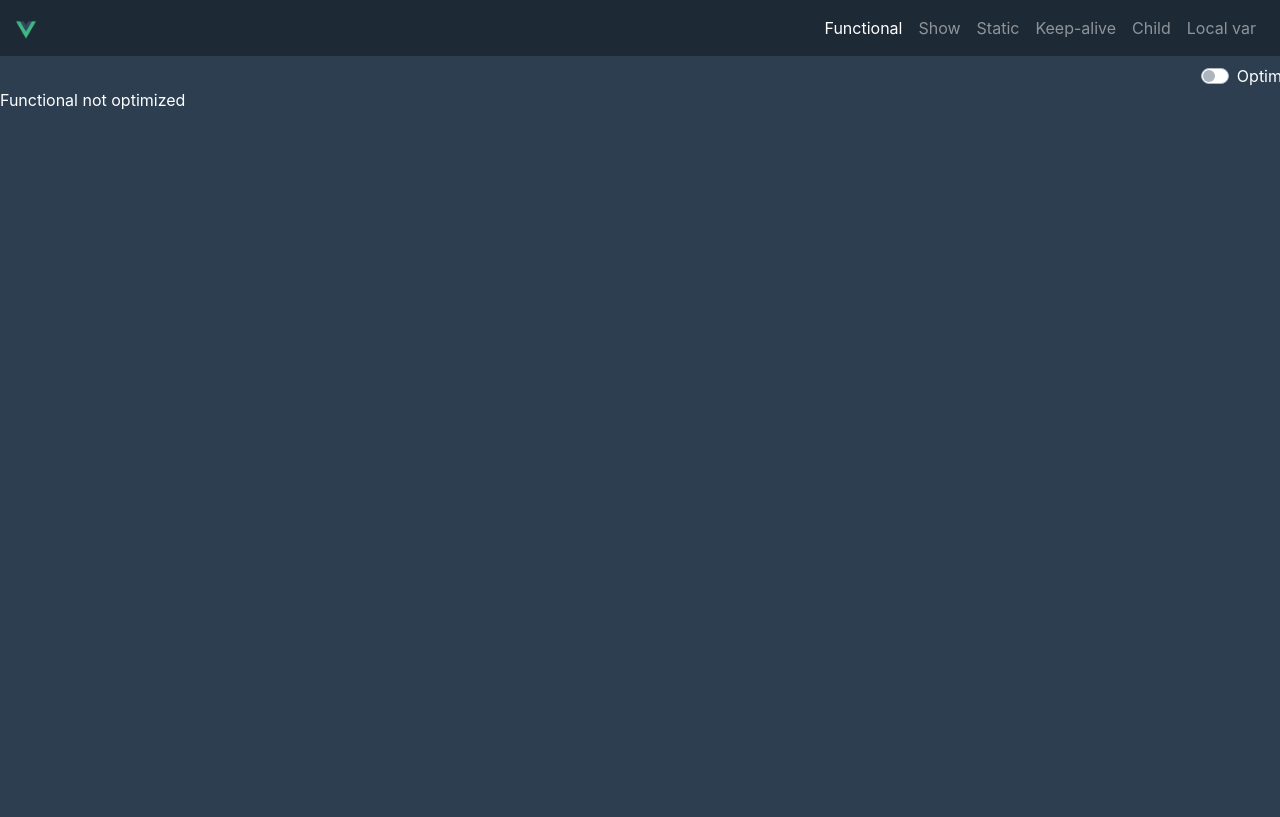
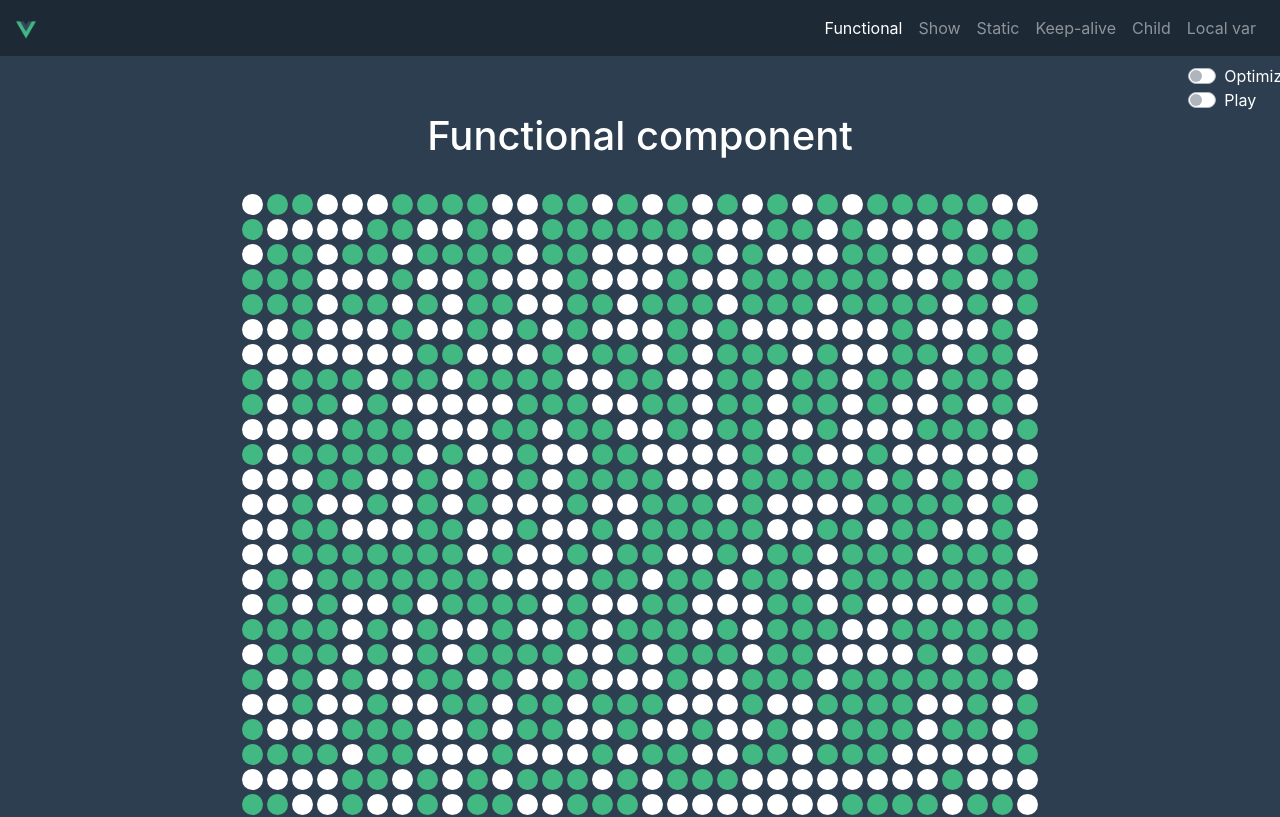
Before and after one commit to iggyster/vue-performance-tips, a Vue app: page /functional in a window 1280 px wide. Shown: the top 817 px of the page. Built offline with nearby package versions, Linux system fonts and the light colour scheme.

Commit message:
Add functionality to functional benchmark

```diff
--- a/src/components/Benchmarks/Functional/FunctionalOff.vue
+++ b/src/components/Benchmarks/Functional/FunctionalOff.vue
@@ -1,11 +1,18 @@
 <template>
-    <div>
-        Functional not optimized
+    <div class="circle">
+        <div v-if="value" class="on"></div>
+        <div v-else class="off"></div>
     </div>
 </template>
 
 <script>
     export default {
-        name: "FunctionalOff"
+        name: "FunctionalOff",
+        props: {
+            value: {
+                type: Boolean,
+                required: true,
+            }
+        },
     }
 </script>
--- a/src/components/Benchmarks/Functional/FunctionalOn.vue
+++ b/src/components/Benchmarks/Functional/FunctionalOn.vue
@@ -1,11 +1,6 @@
-<template>
-    <div>
-        Functional optimized
+<template functional>
+    <div class="circle">
+        <div v-if="props.value" class="on"></div>
+        <div v-else class="off"></div>
     </div>
 </template>
-
-<script>
-    export default {
-        name: "FunctionalOn"
-    }
-</script>
--- a/src/components/Page.vue
+++ b/src/components/Page.vue
@@ -4,12 +4,13 @@
             <Navigation/>
         </header>
         <main>
-            <div class="row justify-content-end mt-2">
+            <div class="row justify-content-end mr-0 ml-0 mt-2">
                 <div class="col-1">
                     <div class="custom-control custom-switch">
                         <input type="checkbox" class="custom-control-input" id="optimized" v-model="optimized">
                         <label class="custom-control-label" for="optimized">Optimized</label>
                     </div>
+                    <slot name="switches"></slot>
                 </div>
             </div>
             <slot name="content"></slot>
@@ -30,6 +31,7 @@
         data() {
             return {
                 optimized: false,
+                play: false,
             };
         },
     }
--- a/src/views/Functional.vue
+++ b/src/views/Functional.vue
@@ -1,10 +1,27 @@
 <template>
     <Page>
+        <template #content>
+            <div class="row m-0 justify-content-md-center align-items-center">
+                <h1>Functional component</h1>
+            </div>
+        </template>
+        <template #switches>
+            <div class="custom-control custom-switch">
+                <input type="checkbox" class="custom-control-input" id="play" v-model="play">
+                <label class="custom-control-label" for="play">Play</label>
+            </div>
+        </template>
         <template #off>
-            <FunctionalOff/>
+            <div class="grid">
+                <!-- eslint-disable -->
+                <FunctionalOff v-for="n of list" :key="uid++" :value="n"/>
+            </div>
         </template>
         <template #on>
-            <FunctionalOn/>
+            <div class="grid">
+                <FunctionalOn v-for="n of list" :key="uid++" :value="n"/>
+                <!-- eslint-enable -->
+            </div>
         </template>
     </Page>
 </template>
@@ -21,11 +38,59 @@
             FunctionalOff,
             FunctionalOn,
         },
-        props: {
-            optimized: {
-                type: Boolean,
-                default: true,
-            }
-        }
+        data() {
+            return {
+                play: false,
+                list: [],
+            };
+        },
+        watch: {
+            play(value) {
+                if (value) {
+                    this.generate();
+                }
+            },
+        },
+        created () {
+            this.count = 800;
+            this.uid = 0;
+            this.generate();
+        },
+        methods: {
+           generate() {
+                const data = [];
+                for (let i = 0; i < this.count; i++) {
+                    data.push(Math.random() < 0.5)
+                }
+
+                this.list = data;
+                this.play && requestAnimationFrame(this.generate);
+            },
+        },
     }
 </script>
+
+<style>
+    .grid {
+        margin: 24px auto;
+        max-width: 800px;
+    }
+    .circle {
+        float: left;
+        width: 21px;
+        height: 21px;
+        margin: 2px;
+    }
+    .on, .off {
+        width: 100%;
+        height: 100%;
+        color: transparent;
+        border-radius: 50%;
+    }
+    .on {
+        background-color: #42b983;
+    }
+    .off {
+        background-color: white;
+    }
+</style>
```
